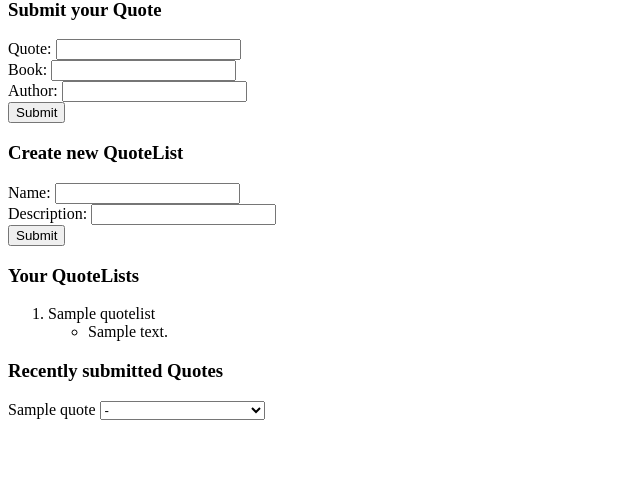
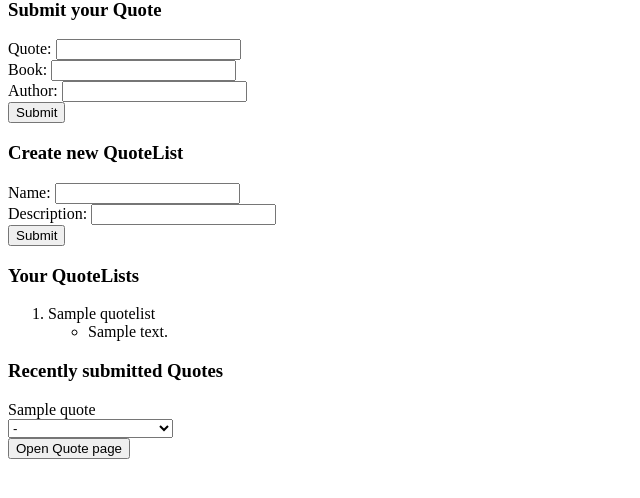
Before and after one commit to CornFlaekk/Quotedd, a Flask app: template templates/home.html in a window 1280 px wide. Shown: the part 20-518 px from the top of the page, without its empty margins (0-640 px from the left). Run offline with Flask 3, Linux system fonts and the light colour scheme; the template is opened without the code that fills it: most values are stand-ins (such as "Sample title", 1, 10 or a date in 2020); parts of the project's set-up code (start-up, migrations or seed data) failed here and were passed over.

Commit message:
Feat Comments DTO Feat Open Quote on page Feat Comments on Quote page and add comment

```diff
--- a/app.py
+++ b/app.py
@@ -7,6 +7,7 @@ import datetime
 from model.UserDto import User
 from model.QuoteDto import Quote
 from model.QuoteListsDto import QuoteList
+from model.CommentDto import Comment
 
 def create_app():
     lmanager = flask_login.login_manager.LoginManager()
@@ -17,15 +18,8 @@ def create_app():
     lmanager.init_app(flapp)
     return flapp, lmanager, sirp
 
+app, lm, srp = create_app()
 
-app, lm, srp = create_app()
-ql = srp.load_first(QuoteList, 1)
-#print(ql)
-#cita2 = Cita("Mi pinga 2", "La pinga 2", "The pinga")
-#cita2_oid = srp.save(cita2)
-#for cita in srp.load_all(Cita):
-#    print(cita)
-#print(srp.load(cita2_oid))
 
 @lm.user_loader
 def user_loader(id: str) -> User:
@@ -79,8 +73,7 @@ def add_quote():
     quote_author = flask.request.form.get("quoteAuthor")
     quote_date = datetime.datetime.now()
     q = Quote(quote_content, quote_book, quote_author, quote_date)
-    print(f"OID: {q.srp_save(srp)}")
-    print(f"OID_2: {q.oid}")
+    q.srp_save(srp)
 
     return flask.redirect("/home", 302)
 
@@ -96,9 +89,6 @@ def add_quotelist():
 def add_song_quotelist():
     quotelist_name = flask.request.form.get("quotelistName")
     quote_safe_id = flask.request.form.get("quoteSafeID")
-    print(f"{quotelist_name}")
-    print(f"{quotelist_name[:2]=}")
-    print(f"{quotelist_name[2:]=}")
     if quotelist_name[:2] == "✓ ":
         quotelist = srp.find_first(QuoteList, lambda ql: ql.name == quotelist_name[2:])
         quotelist.remove_quote_id(quote_safe_id)
@@ -108,7 +98,44 @@ def add_song_quotelist():
         quotelist.add_quote_id(quote_safe_id)
         quotelist.srp_save(srp)
 
-    return flask.redirect("/home", 302)
+    origin_page = flask.request.environ.get("HTTP_REFERER")
+    return flask.redirect(origin_page, 302)
+
+@app.route("/quotes/quote", methods=["GET"])
+def quote_page():
+    quote_safe_id = flask.request.args.get("quoteSafeID")
+    quote_oid = srp.oid_from_safe(quote_safe_id)
+    quote = srp.load(quote_oid)
+    quote.safe_id = quote_safe_id
+
+    quotelists = list(srp.load_all(QuoteList))
+    quote.quotelists_names = []
+    for quotelist in quotelists:
+            if quote.safe_id in quotelist.quote_ids:
+                name = f"✓ {quotelist.name}"
+                quote.quotelists_names.append(name)
+            else:
+                quote.quotelists_names.append(quotelist.name)
+
+    comments = list(srp.filter(Comment, lambda c: c.quote_id == quote.safe_id))
+    quote.comments = comments
+
+    values = {
+        "quote" : quote
+    }
+    return flask.render_template("quote_page.html", **values)
+
+@app.route("/quotes/quote/comments/add", methods=["POST"])
+def add_comment():
+    quote_safe_id = flask.request.form.get("quoteSafeID")
+    comment_content = flask.request.form.get("commentContent")
+    comment_date = datetime.datetime.now()
+    c = Comment(comment_content, quote_safe_id, comment_date)
+    c.srp_save(srp)
+
+    origin_page = flask.request.environ.get("HTTP_REFERER")
+    return flask.redirect(origin_page, 302)
+
 
 if __name__ == "__main__":
        flask.run()
--- a/templates/home.html
+++ b/templates/home.html
@@ -48,9 +48,9 @@
     <!-- Show last 10 QUOTES on the DB -->
     <h3>Recently submitted Quotes</h3>
     {% for quote in last_quotes %}
+        {{ quote }}
+        <!-- SELECT Quotelist to add -->
         <form action="/quotelists/quotelist/add_song" method="POST">
-            {{ quote }}
-
             <input type="hidden" name="quoteSafeID" id="quoteSafeID" value={{ quote.safe_id }}>
             <select name="quotelistName" id="quotelistName" onchange="this.form.submit()">
                 <option value="">-</option>
@@ -59,6 +59,11 @@
                 {% endfor %}
             </select>
         </form>
+        <!-- Redirect to Quote page -->
+        <form action="/quotes/quote" method="GET">
+            <input type="hidden" name="quoteSafeID" id="quoteSafeID" value={{ quote.safe_id }}>
+            <input type="submit" value="Open Quote page">
+        </form>
 
         <br>
     {% endfor %}
```
Also changed, not shown: model/CommentDto.py (added, +23 -0 lines), templates/quote_page.html (added, +35 -0 lines).
